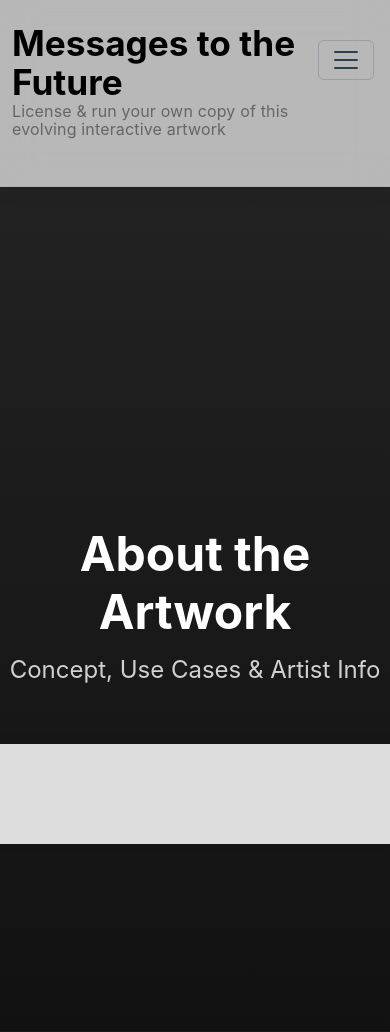
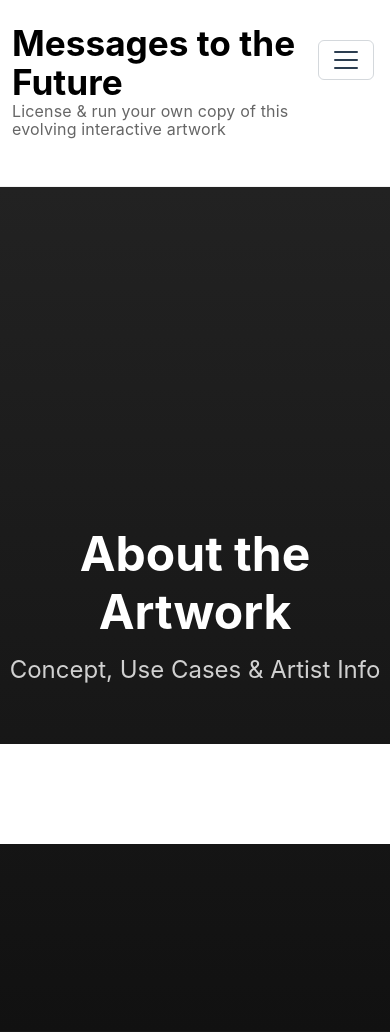
Before and after one commit to terencereilly/Interactive-art-engine, a Django app: page /about/ in a window 390 px wide. Shown: the top 1032 px of the page. Run offline with Django 5.2, Linux system fonts and the light colour scheme.

Commit message:
Refactor styles and layout for improved UI consistency and responsiveness; add email backend configuration

```diff
--- a/interactive_art_engine/settings.py
+++ b/interactive_art_engine/settings.py
@@ -8,6 +8,8 @@ DATABASES = {
         default=os.environ.get('DATABASE_URL')
     )
 }
+EMAIL_BACKEND = 'django.core.mail.backends.console.EmailBackend'
+DEFAULT_FROM_EMAIL = 'webmaster@localhost'
 # --- Robust console logging for Heroku error debugging ---
 import sys
 LOGGING = {
--- a/static/assets/css/style.css
+++ b/static/assets/css/style.css
@@ -11,7 +11,7 @@
         padding: 0;
         border: none;
         display: block;
-        background: #fff;
+        background: #a2a2a2;
         z-index: 10;
 }
 @media (max-width: 425px) {
@@ -95,13 +95,13 @@ iframe {
     --primary-font: 'Space Grotesk', sans-serif;
     --secondary-font: 'Inter', sans-serif;
     --primary-color: #1a1a1a;
-    --secondary-color: #666666;
+    --secondary-color: #ffffff;
 
     /* Vibrant Gradient Color Palette */
-    --bg-light-top: #e8f4f8;
-    --bg-light-bottom: #fef9e7;
+    --bg-light-top: #ffffff;
+    --bg-light-bottom: #ffffff;
     --gradient-blue: #4a90e2;
-    --gradient-purple: #9b59b6;
+    --gradient-purple: #ffffff;
     --gradient-cyan: #1abc9c;
     --gradient-teal: #16a085;
     --gradient-magenta: #e91e63;
@@ -122,8 +122,8 @@ iframe {
 /* //////////////////////////////////////////////////////////////////////////// */
 .modern-header {
     background: rgba(255, 255, 255, 0.7);
-    backdrop-filter: blur(20px);
-    box-shadow: 0 2px 20px rgba(0, 0, 0, 0.08);
+    /* backdrop-filter: blur(20px);
+    box-shadow: 0 2px 20px rgba(0, 0, 0, 0.08); */
     position: sticky;
     top: 0;
     z-index: 100;
--- a/templates/base.html
+++ b/templates/base.html
@@ -24,8 +24,8 @@
 </head>
 <body>
     <!-- Site-wide Header (from homepage) -->
-    <header class="modern-header">
-        <nav class="navbar navbar-expand-lg bg-body-tertiary">
+    <header class="modern-header" style="background:#fff; box-shadow:none;">
+        <nav class="navbar navbar-expand-lg bg-body-tertiary" style="background:#fff; box-shadow:none;">
             <div class="container-fluid position-relative">
                 <div class="row w-100">
                     <div class="col-12 col-md-auto">
@@ -73,7 +73,7 @@
         {% block content %}{% endblock %}
     </main>
     <!-- Footer (from homepage, now site-wide) -->
-    <footer class="container-fluid" style="position:fixed; bottom:0; left:0; height: 100px; width:100vw; background:rgba(255,255,255,0.85); z-index:1000; box-shadow:0 -2px 12px rgba(0,0,0,0.06);">
+    <footer class="container-fluid" style="position:fixed; bottom:0; left:0; height: 100px; width:100vw; background:#fff; z-index:1000; box-shadow:none;">
         <div class="row">
             <div class="col-12 d-flex justify-content-end align-items-center">
                 <a href="https://x.com/OltaArt" target="_blank" rel="noopener noreferrer" class="social-link"><i class="fa-brands fa-twitter social-icon"></i></a>
```
Also changed, not shown: templates/home.html (+57 -13 lines).
